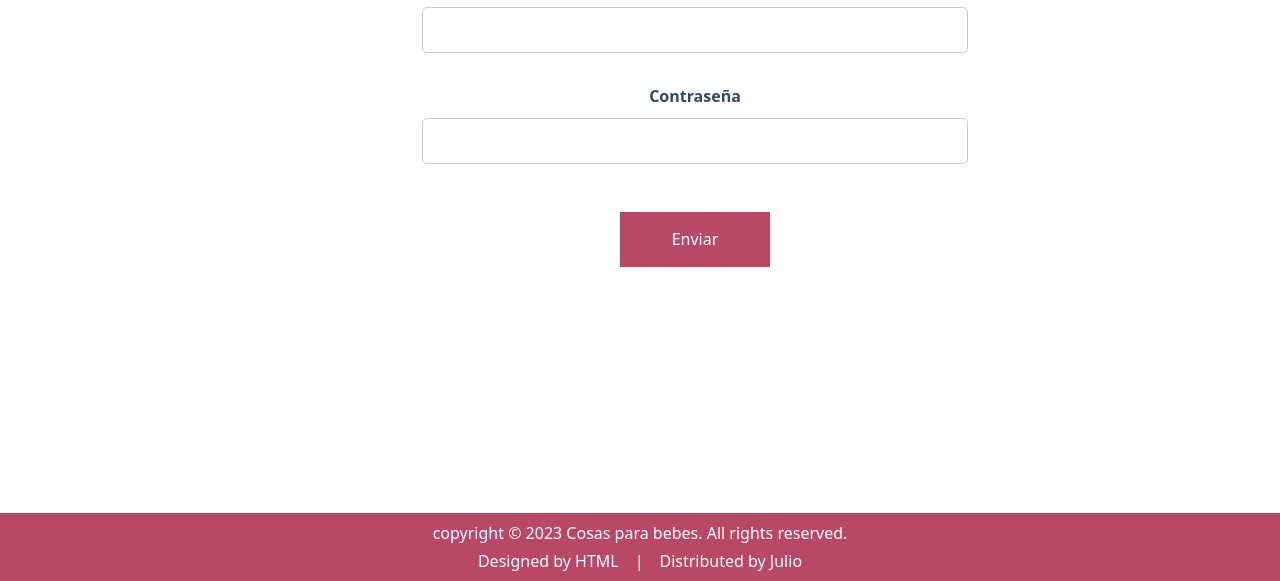
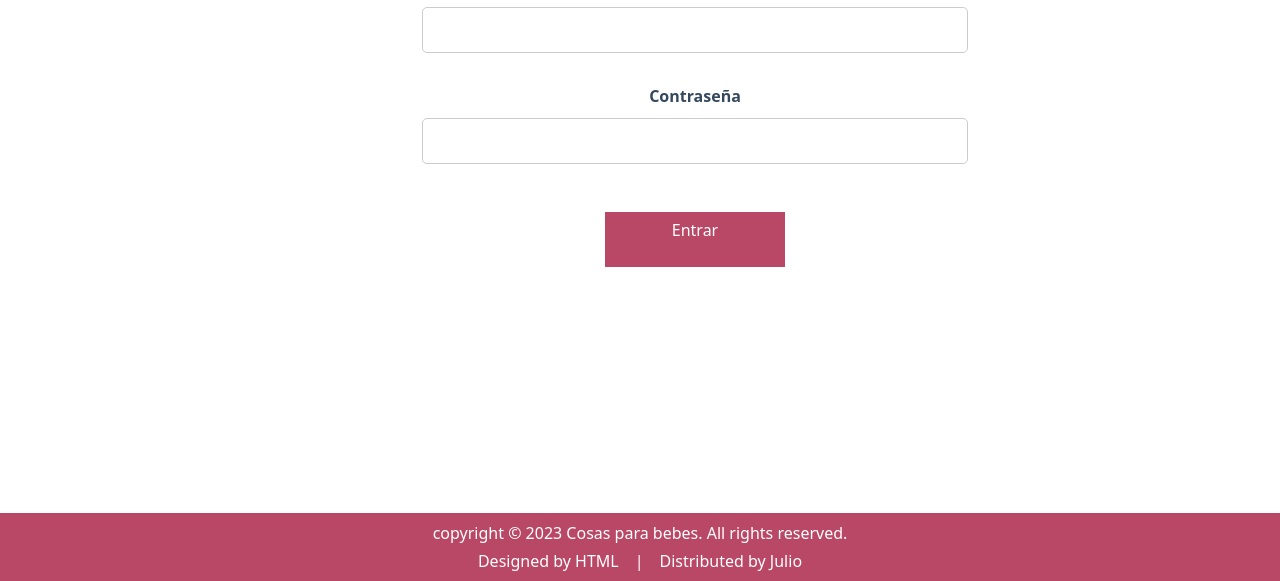
Before and after one commit to JulioCortazar2307/Cortazar-Julio-Recup-Front, a plain HTML site: page forgotpassword.html in a window 1280 px wide. Shown: the part 219-800 px from the top of the page. Drawn offline with nearby package versions, Linux system fonts and the light colour scheme.

Commit message:
boton de recuperacion de contraseña vinculado a login.html

```diff
--- a/forgotpassword.html
+++ b/forgotpassword.html
@@ -30,7 +30,7 @@
                 <input type="password" class="form-control" id="password" name="password" required>
             </div>
             <div class="mb-3 align-items-center justify-content-center text-center">
-                <button type="submit" class="btn btn-primary">Enviar</button>
+                <a href="login.html" class="btn btn-primary d-block mx-auto text-center" style="width: 180px;">Entrar</a>
             </div>
         <footer class="site-footer pegagoso">
         <div class="container-fluid" style="background-color: #b94866;">
```
Also changed, not shown: sing_up.html (+1 -1 lines).
